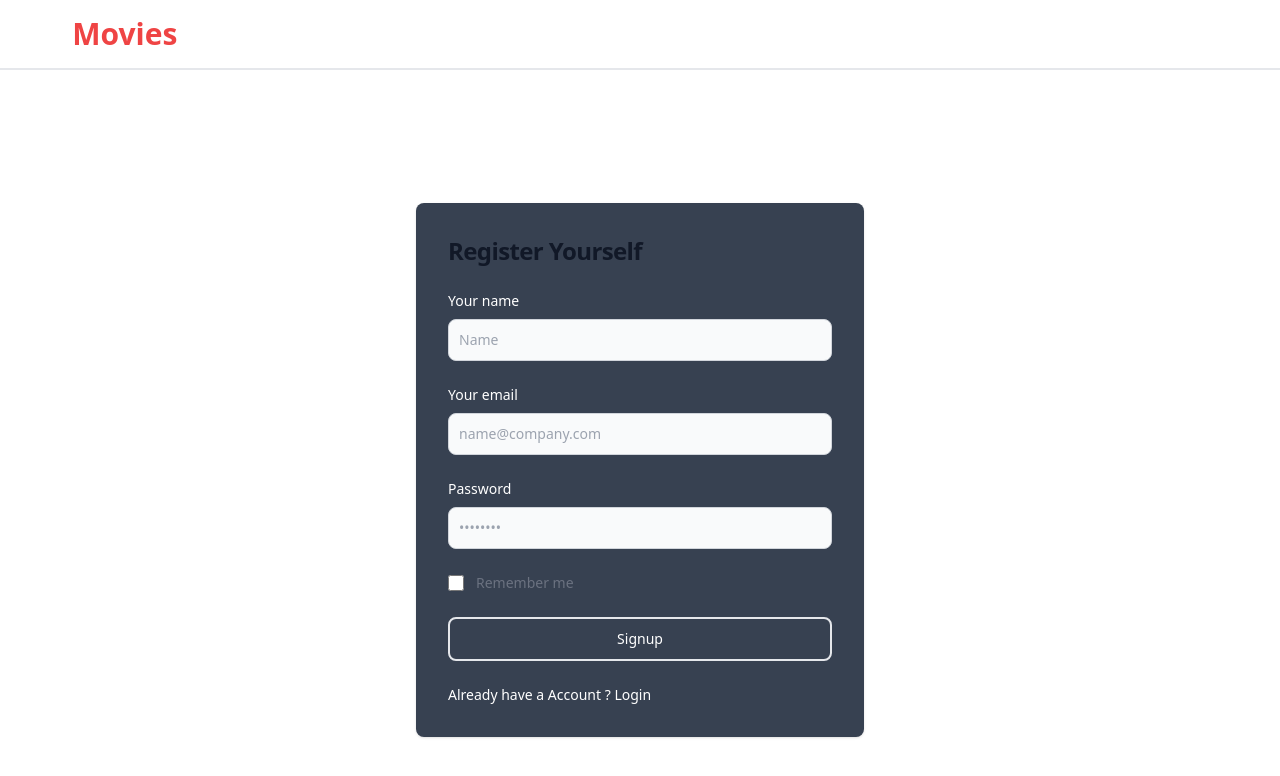
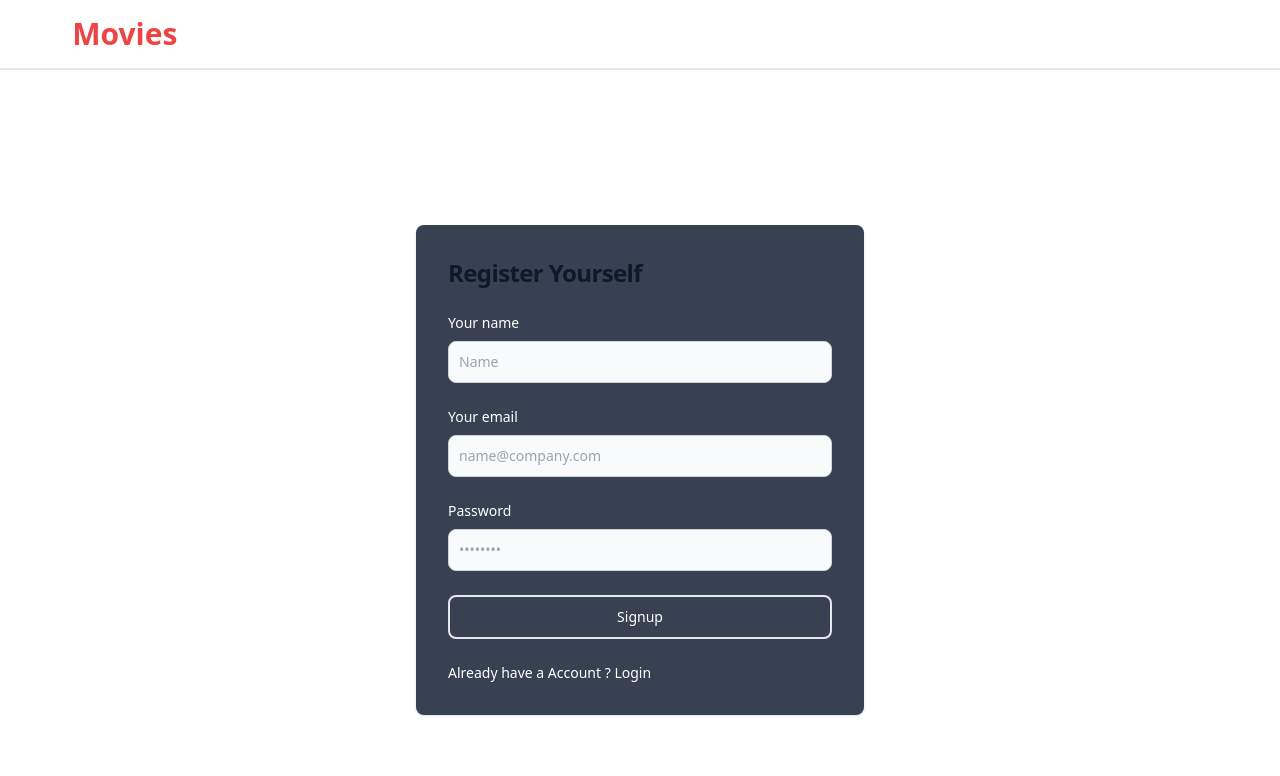
Before and after one commit to 19coderpawan/GetMovie-using-React-Tailwind-Firebase-, a React (Create React App) app in the folder getmovie/: page /Signup in a window 1280 px wide. Shown: the top 776 px of the page. Built offline with nearby package versions, Linux system fonts and the light colour scheme.

Commit message:
Update Signup.js

```diff
--- a/getmovie/src/Component/Signup.js
+++ b/getmovie/src/Component/Signup.js
@@ -1,6 +1,9 @@
 import React, { useState } from 'react'
 import { Link } from 'react-router-dom'
-
+import { Auth } from '../Firebase'
+import { TailSpin } from 'react-loader-spinner'
+import swal from 'sweetalert'
+import { createUserWithEmailAndPassword } from 'firebase/auth';
 
 
 const Signup = () => {
@@ -9,6 +12,42 @@ const Signup = () => {
     email:"",
     password:""
    })
+   const [Loading,SetLoading]=useState(false);
+
+   const handleSubmit=async(e)=>{
+     e.preventDefault();
+     if(!Signupdata.name || !Signupdata.email || !Signupdata.password){
+    swal({
+        title:"Fill out all the details Please!",
+        icon:"error",
+        buttons:false,
+        timer:2000
+    })
+    return;
+     }
+
+     try {
+        SetLoading(true);
+        await createUserWithEmailAndPassword(Auth,Signupdata.email,Signupdata.password);
+        swal({
+            title:"Your are Registered Thank you for Joining Us!",
+            icon:"success",
+            buttons:false,
+            timer:2000
+        })
+
+     } catch (error) {
+         SetLoading(false);
+         swal({
+            title:"Enable to Register Try again !",
+            icon:"error",
+            button:false,
+            timer:2000
+         })
+     }
+     SetLoading(false);
+     SetSignupdata({...Signupdata,name:"",email:"",password:""})
+   }
 
     return (
         <section class="bg-gray-1000">
@@ -18,7 +57,7 @@ const Signup = () => {
                         <h1 class="text-xl font-bold leading-tight tracking-tight text-gray-900 md:text-2xl dark:text-white">
                             Register Yourself
                         </h1>
-                        <form class="space-y-4 md:space-y-6" action="#">
+                        <form class="space-y-4 md:space-y-6" action="" onSubmit={handleSubmit}>
                             <div>
                                 <label for="email" class="block mb-2 text-sm font-medium text-white-900 ">Your name</label>
                                 <input type="name" value={Signupdata.name} name="name" id="name" class="bg-gray-50 border border-gray-300 text-gray-900 sm:text-sm rounded-lg focus:ring-primary-600 focus:border-primary-600 block w-full p-2.5 dark:bg-gray-700 dark:border-gray-600 dark:placeholder-gray-400 dark:text-white dark:focus:ring-blue-500 dark:focus:border-blue-500"
@@ -34,17 +73,10 @@ const Signup = () => {
                                 <input type="password" value={Signupdata.password} name="password" id="password" placeholder="••••••••" class="bg-gray-50 border border-gray-300 text-gray-900 sm:text-sm rounded-lg focus:ring-primary-600 focus:border-primary-600 block w-full p-2.5 dark:bg-gray-700 dark:border-gray-600 dark:placeholder-gray-400 dark:text-white dark:focus:ring-blue-500 dark:focus:border-blue-500"
                                 onChange={(e)=>{SetSignupdata({...Signupdata,password:e.target.value})}} required="" />
                             </div>
-                            <div class="flex items-center justify-between">
-                                <div class="flex items-start">
-                                    <div class="flex items-center h-5">
-                                        <input id="remember" aria-describedby="remember" type="checkbox" class="w-4 h-4 border border-gray-300 rounded bg-gray-50 focus:ring-3 focus:ring-primary-300 dark:bg-gray-700 dark:border-gray-600 dark:focus:ring-primary-600 dark:ring-offset-gray-800" required="" />
-                                    </div>
-                                    <div class="ml-3 text-sm">
-                                        <label for="remember" class="text-gray-500 dark:text-gray-300">Remember me</label>
-                                    </div>
-                                </div>
-                            </div>
-                            <button type="submit" class="w-full text-white border-2 hover:border-blue-800 font-medium rounded-lg text-sm px-5 py-2.5 text-center dark:bg-primary-600 dark:hover:bg-primary-700 dark:focus:ring-primary-800">Signup</button>
+
+                            <button type="submit" class="w-full text-white border-2 hover:border-blue-800 font-medium rounded-lg text-sm px-5 py-2.5 text-center dark:bg-primary-600 dark:hover:bg-primary-700 dark:focus:ring-primary-800">
+                                {Loading ? <div className=' w-full flex justify-center items-center '><TailSpin  height={30} color='red' width={70}/></div>:"Signup"}
+                            </button>
                             <p class="text-sm font-light text-white-500 dark:text-white-400">
                                 Already have a Account ? <Link to={'/Login'} class="font-medium text-primary-600 hover:underline dark:text-primary-500">Login</Link>
                             </p>
```
